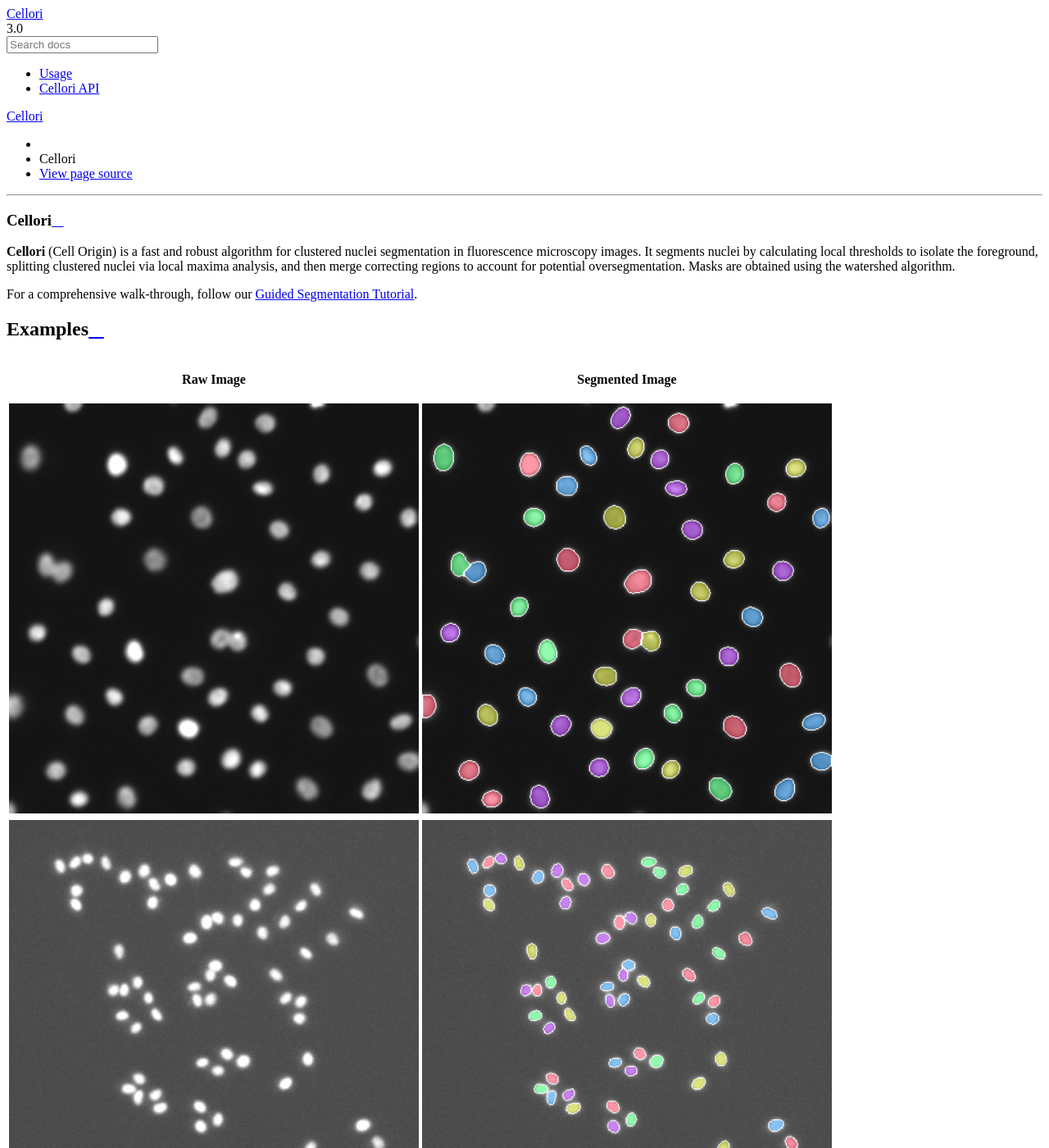
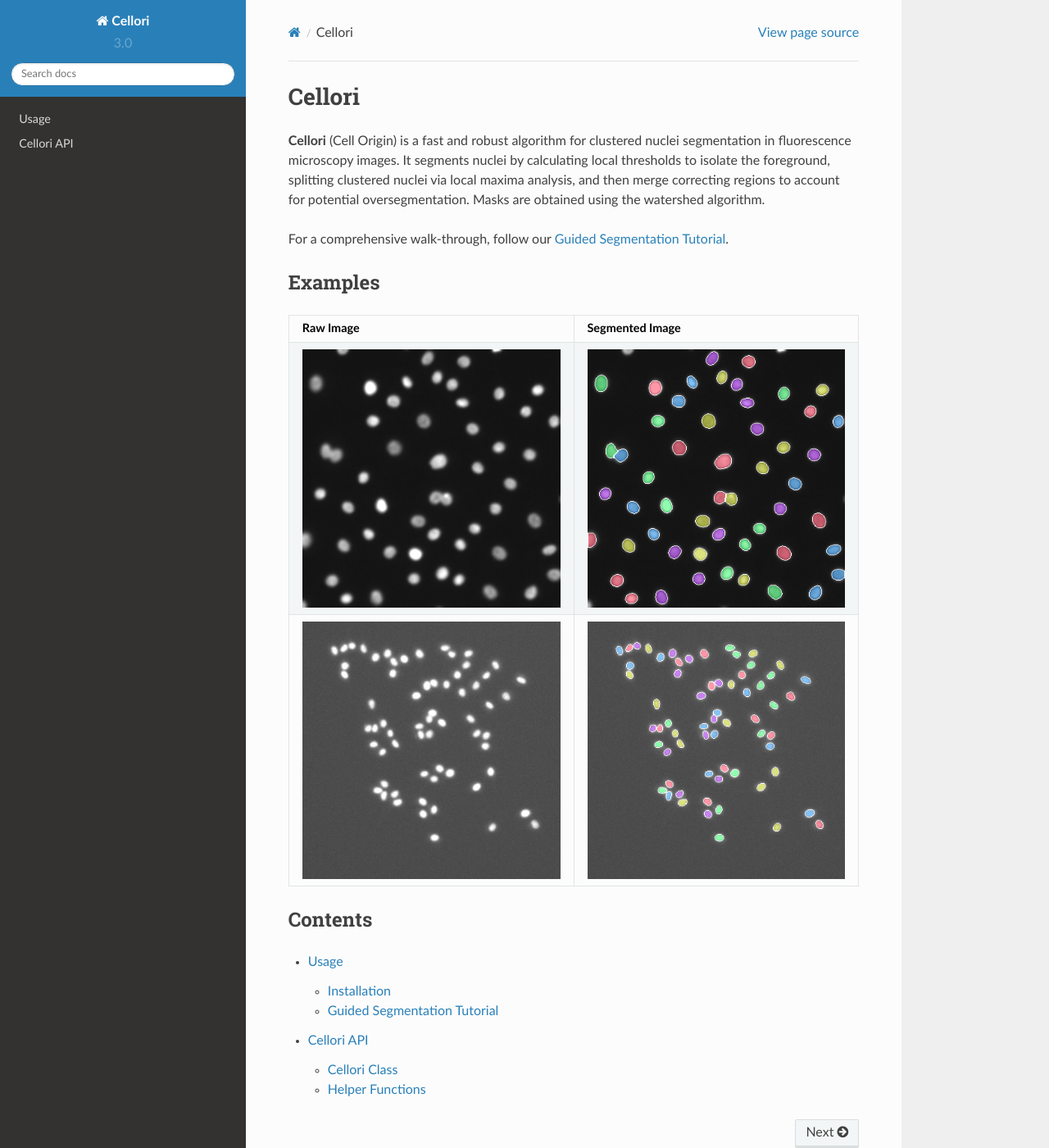
Before and after one commit to zjniu/CelloriDocs, a Sphinx documentation site: the page built from docs/source/index.rst, in a window 1280 px wide and 1400 px high. Shown: the whole window at 82% size. Built offline with Sphinx 7.4.7 and the Read the Docs theme 2.0.0, drawn with Linux system fonts in a browser that asks for light colours.

Commit message:
Update doc.

```diff
--- a/docs/source/conf.py
+++ b/docs/source/conf.py
@@ -1,7 +1,3 @@
-# import os
-# import sys
-# sys.path.insert(0, os.path.abspath('../..'))
-
 # Configuration file for the Sphinx documentation builder.
 
 # -- Project information
@@ -36,7 +32,9 @@ templates_path = ['_templates']
 
 html_theme = 'sphinx_rtd_theme'
 html_static_path = ['_static']
-html_style = 'css/styles.css'
+html_css_files = [
+    'css/styles.css',
+]
 
 # -- Options for EPUB output
 epub_show_urls = 'footnote'
```
